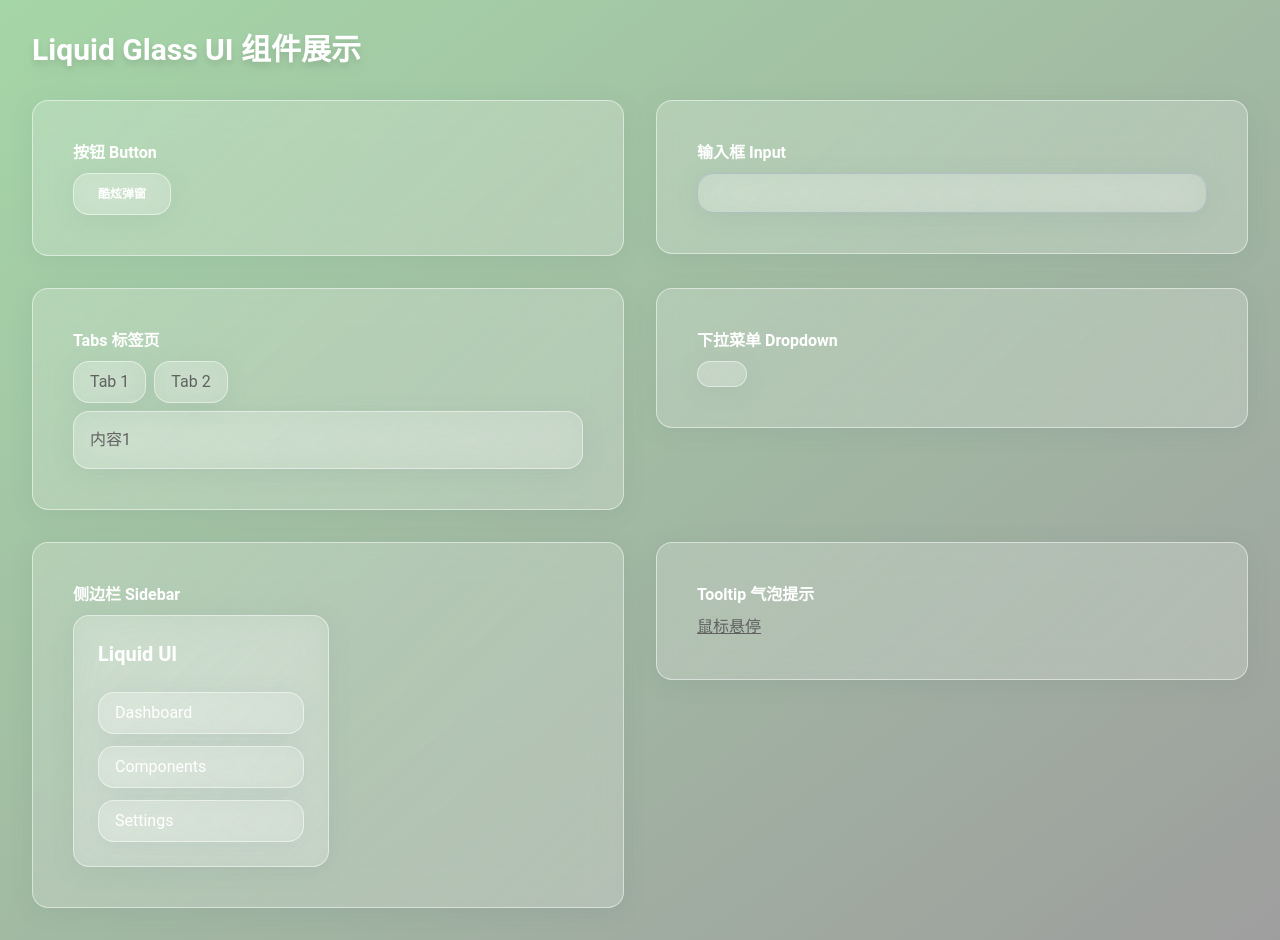
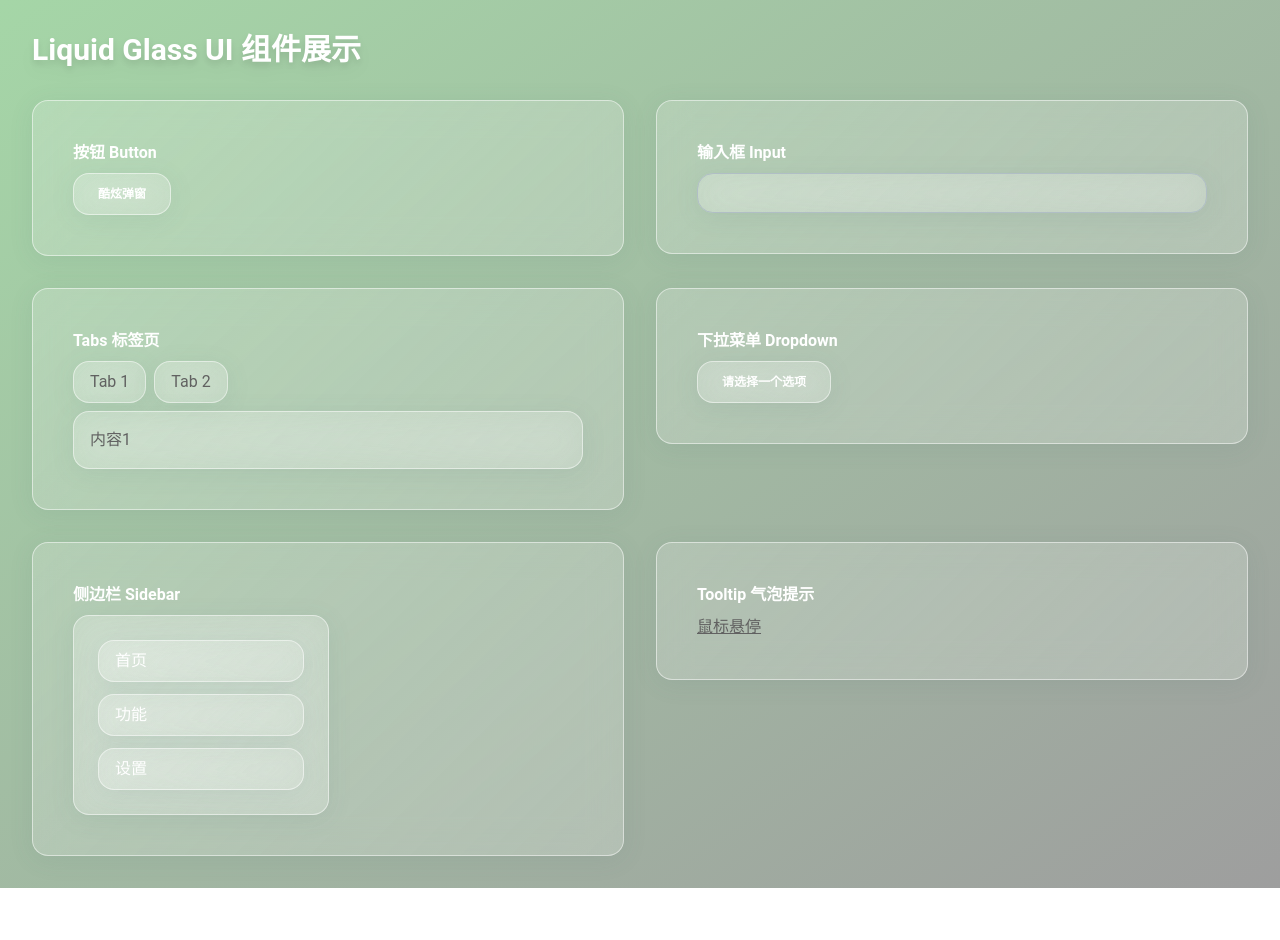
Before and after one commit to nibilin33/liquid-glass-ui, a Next.js app: page / in a window 1280 px wide. After the commit the page ends 888 px from the top, so only its background shows below. Built offline with nearby package versions, Linux system fonts and the light colour scheme.

Commit message:
feat:update

```diff
--- a/components/GlassSidebar.tsx
+++ b/components/GlassSidebar.tsx
@@ -1,7 +1,19 @@
 'use client'
+
 import { motion } from 'framer-motion';
 
-export function GlassSidebar() {
+export type GlassSidebarItem =
+  | string
+  | {
+      label: string;
+      onClick?: () => void;
+    };
+
+interface GlassSidebarProps {
+  items?: GlassSidebarItem[];
+}
+
+export function GlassSidebar({ items = [] }: GlassSidebarProps) {
   return (
     <motion.aside
       className="w-64 p-6 liquid-glass hidden md:flex flex-col"
@@ -9,18 +21,22 @@ export function GlassSidebar() {
       animate={{ x: 0, opacity: 1 }}
       transition={{ duration: 0.5 }}
     >
-      <h2 className="text-xl font-bold text-white mb-6">Liquid UI</h2>
       <nav className="flex flex-col gap-3">
-        {['Dashboard', 'Components', 'Settings'].map(item => (
-          <motion.a
-            key={item}
-            className="liquid-glass px-4 py-2 rounded-xl text-white"
-            whileHover={{ scale: 1.03 }}
-            whileTap={{ scale: 0.97 }}
-          >
-            {item}
-          </motion.a>
-        ))}
+        {items.map((item, idx) => {
+          const label = typeof item === 'string' ? item : item.label;
+          const handleClick = typeof item === 'object' && item.onClick ? item.onClick : undefined;
+          return (
+            <motion.a
+              key={label + idx}
+              className="liquid-glass px-4 py-2 rounded-xl text-white cursor-pointer"
+              whileHover={{ scale: 1.03 }}
+              whileTap={{ scale: 0.97 }}
+              onClick={handleClick}
+            >
+              {label}
+            </motion.a>
+          );
+        })}
       </nav>
     </motion.aside>
   );
--- a/package.json
+++ b/package.json
@@ -6,7 +6,7 @@
   "types": "index.d.ts",
   "private": false,
   "scripts": {
-    "build": "next build",
+    "build": "next build && next export",
     "lint": "eslint . --ext .ts,.tsx",
     "build:npm": "tsc -p tsconfig.build.json && cpx \"components/*.css\" dist",
     "dev": "next dev",
--- a/pages/index.tsx
+++ b/pages/index.tsx
@@ -25,7 +25,14 @@ export default function Showcase() {
           <GlassTabs tabs={[{label:'Tab 1',content:'内容1'},{label:'Tab 2',content:'内容2'}]} />
         </GlassCard>
         <GlassCard title="下拉菜单 Dropdown">
-          <GlassDropdown options={["选项A","选项B","选项C"]} />
+          <GlassDropdown
+            label="请选择一个选项"
+            items={[
+              { label: "选项A", onClick: () => {} },
+              { label: "选项B", onClick: () => {} },
+              { label: "选项C", onClick: () => {} }
+            ]}
+          />
         </GlassCard>
         <GlassCard title="侧边栏 Sidebar">
           <GlassSidebar items={["首页","功能","设置"]} />
```
